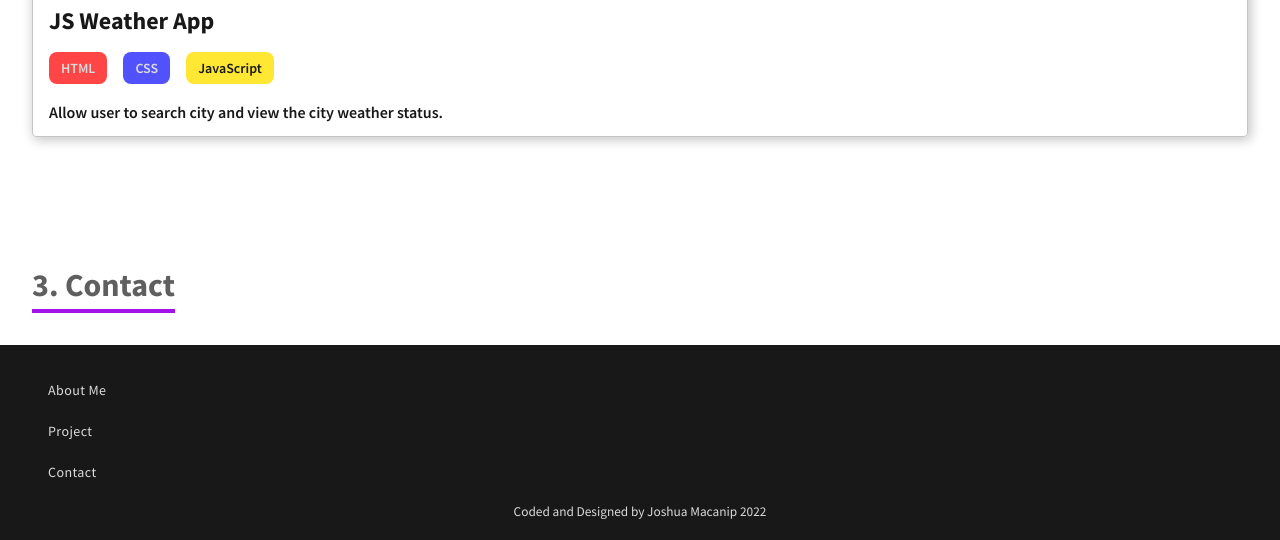
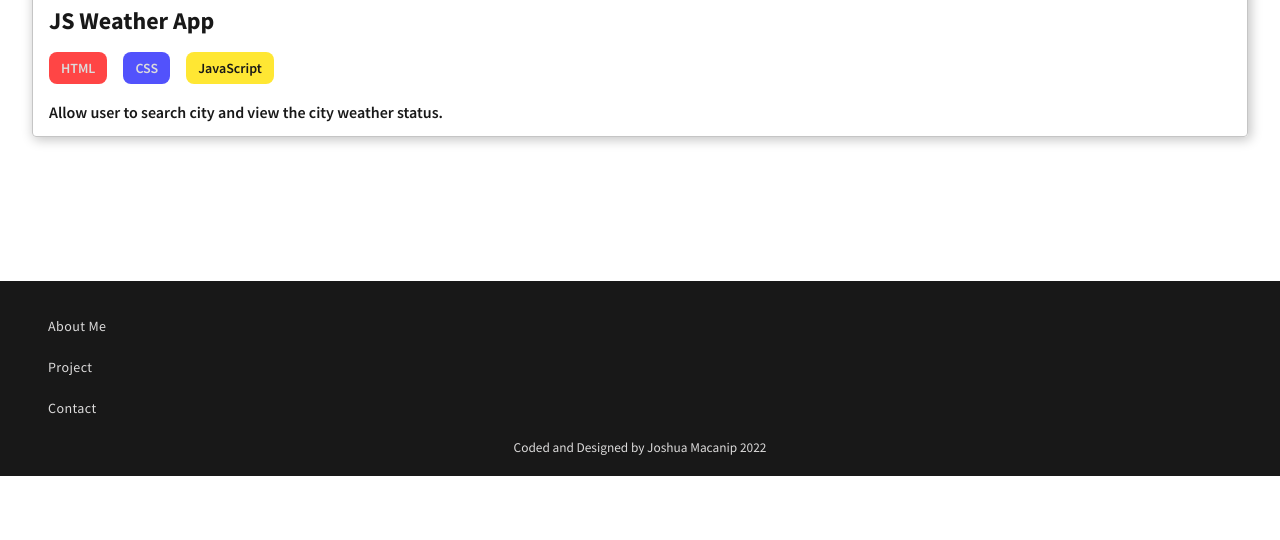
Before and after one commit to joshuamacanip/joshua-developer-portfolio, a plain HTML site: page index.html in a window 1280 px wide. Shown: the part 2775-3315 px from the top of the page. After the commit the page ends 3251 px from the top, so only its background shows below. Drawn offline with Linux system fonts and the light colour scheme.

Commit message:
making minor change to my page

```diff
--- a/index.html
+++ b/index.html
@@ -217,13 +217,6 @@
             </article>
           </div>
         </section>
-
-        <!-- contact section -->
-        <section class="contact--section">
-          <h2 class="h2--text">
-            <span class="h2--num__span">3.</span> Contact
-          </h2>
-        </section>
       </div>
     </main>
 
```
